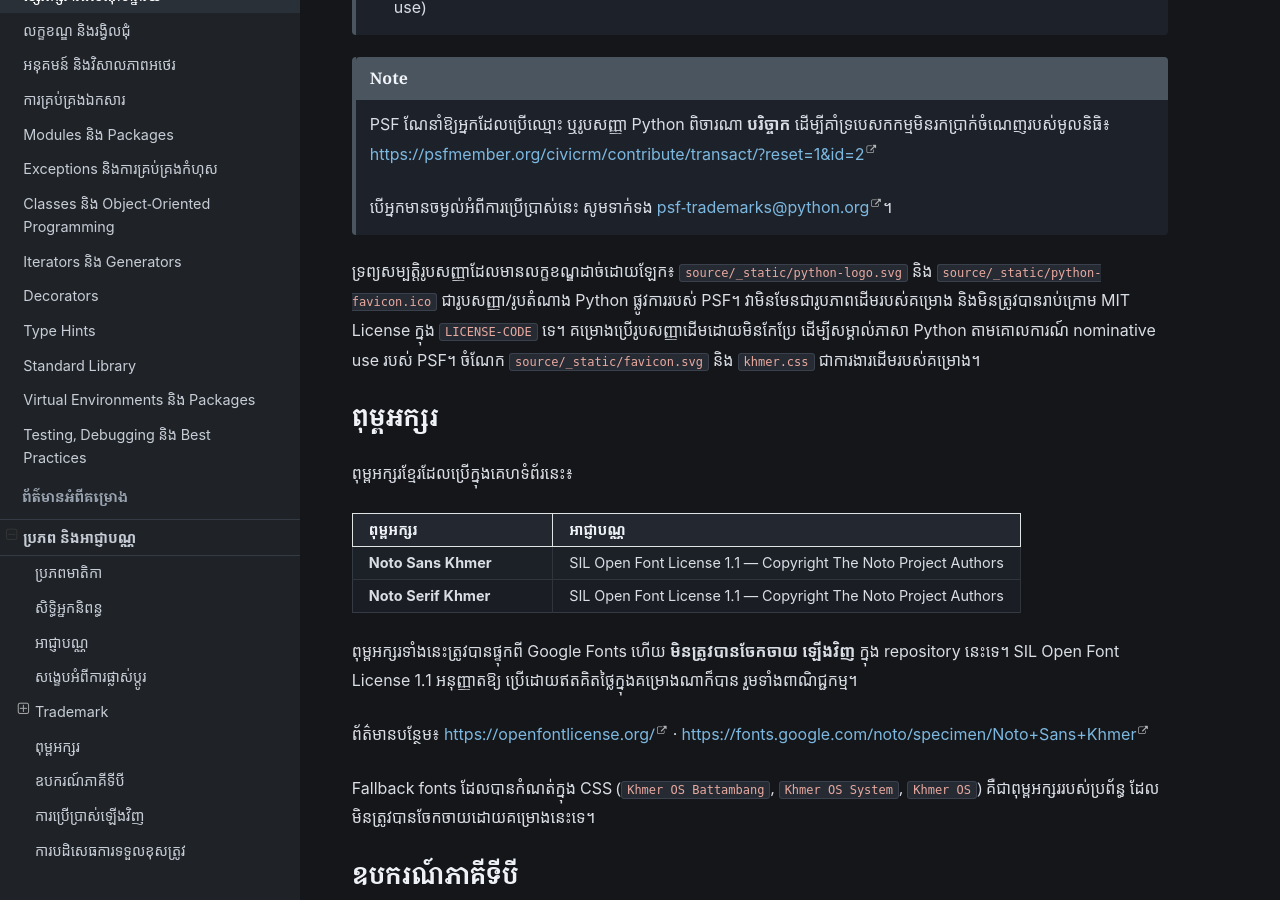
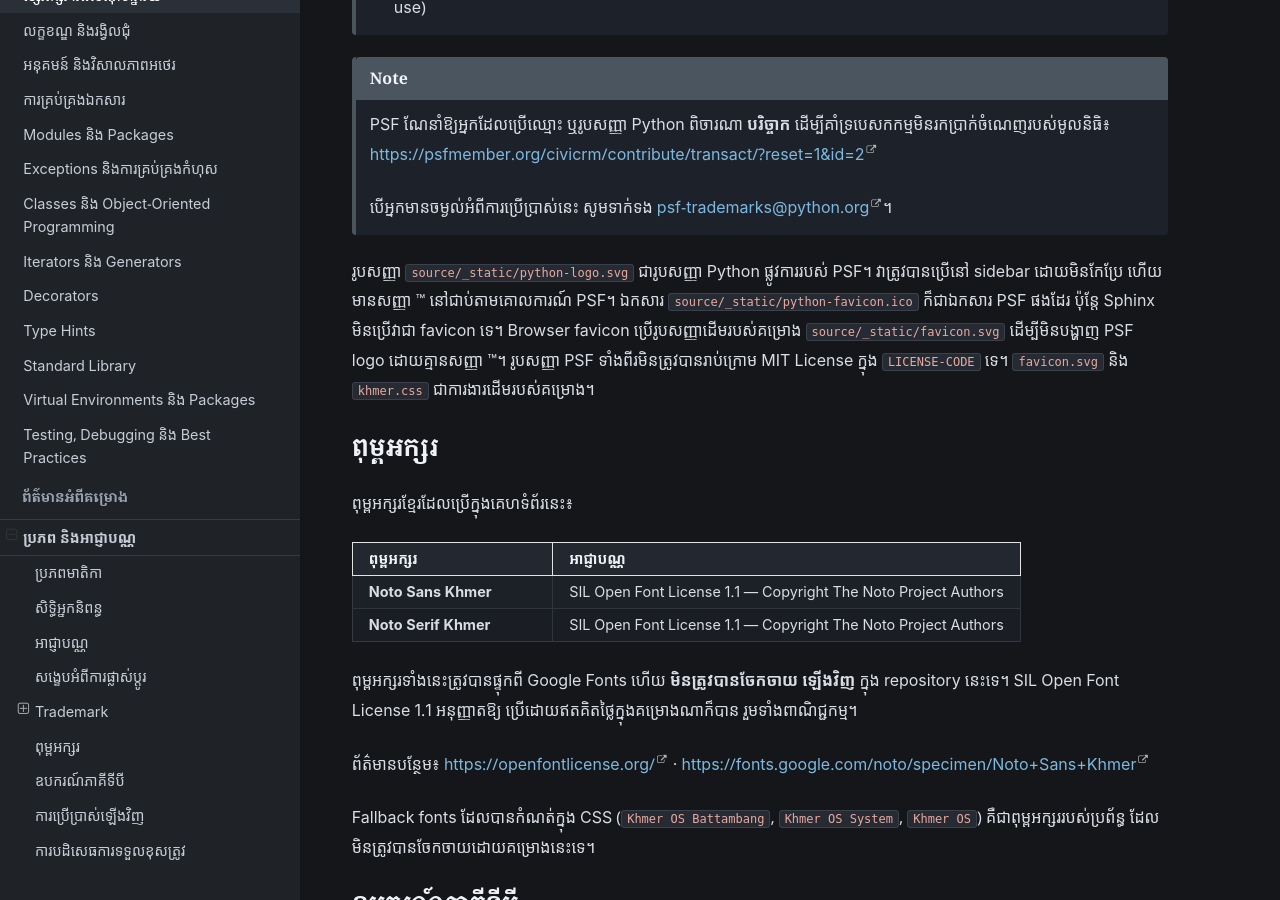
Before and after one commit to SeyhaLite/Python-Documentation, a Sphinx documentation site: the page built from source/license_attribution.rst, in a window 1280 px wide and 900 px high, scrolled down 3842 px. Built offline with Sphinx 7.4.7 and the Read the Docs theme 3.1.0, drawn with Linux system fonts in a browser that asks for light colours.

Commit message:
docs(license): clarify active PSF logo and project favicon

```diff
--- a/source/license_attribution.rst
+++ b/source/license_attribution.rst
@@ -228,12 +228,13 @@ Python Software Foundation (PSF)។ អាជ្ញាបណ្ណ PSF License v
    បើអ្នកមានចម្ងល់អំពីការប្រើប្រាស់នេះ សូមទាក់ទង
    psf-trademarks@python.org។
 
-ទ្រព្យសម្បត្តិរូបសញ្ញាដែលមានលក្ខខណ្ឌដាច់ដោយឡែក៖ ``source/_static/python-logo.svg``
-និង ``source/_static/python-favicon.ico`` ជារូបសញ្ញា/រូបតំណាង Python ផ្លូវការរបស់ PSF។
-វាមិនមែនជារូបភាពដើមរបស់គម្រោង និងមិនត្រូវបានរាប់ក្រោម MIT License ក្នុង
-``LICENSE-CODE`` ទេ។ គម្រោងប្រើរូបសញ្ញាដើមដោយមិនកែប្រែ ដើម្បីសម្គាល់ភាសា Python
-តាមគោលការណ៍ nominative use របស់ PSF។ ចំណែក ``source/_static/favicon.svg``
-និង ``khmer.css`` ជាការងារដើមរបស់គម្រោង។
+រូបសញ្ញា ``source/_static/python-logo.svg`` ជារូបសញ្ញា Python ផ្លូវការរបស់ PSF។
+វាត្រូវបានប្រើនៅ sidebar ដោយមិនកែប្រែ ហើយមានសញ្ញា ™ នៅជាប់តាមគោលការណ៍ PSF។
+ឯកសារ ``source/_static/python-favicon.ico`` ក៏ជាឯកសារ PSF ផងដែរ ប៉ុន្តែ
+Sphinx មិនប្រើវាជា favicon ទេ។ Browser favicon ប្រើរូបសញ្ញាដើមរបស់គម្រោង
+``source/_static/favicon.svg`` ដើម្បីមិនបង្ហាញ PSF logo ដោយគ្មានសញ្ញា ™។
+រូបសញ្ញា PSF ទាំងពីរមិនត្រូវបានរាប់ក្រោម MIT License ក្នុង ``LICENSE-CODE`` ទេ។
+``favicon.svg`` និង ``khmer.css`` ជាការងារដើមរបស់គម្រោង។
 
 .. _fonts:
 
```
